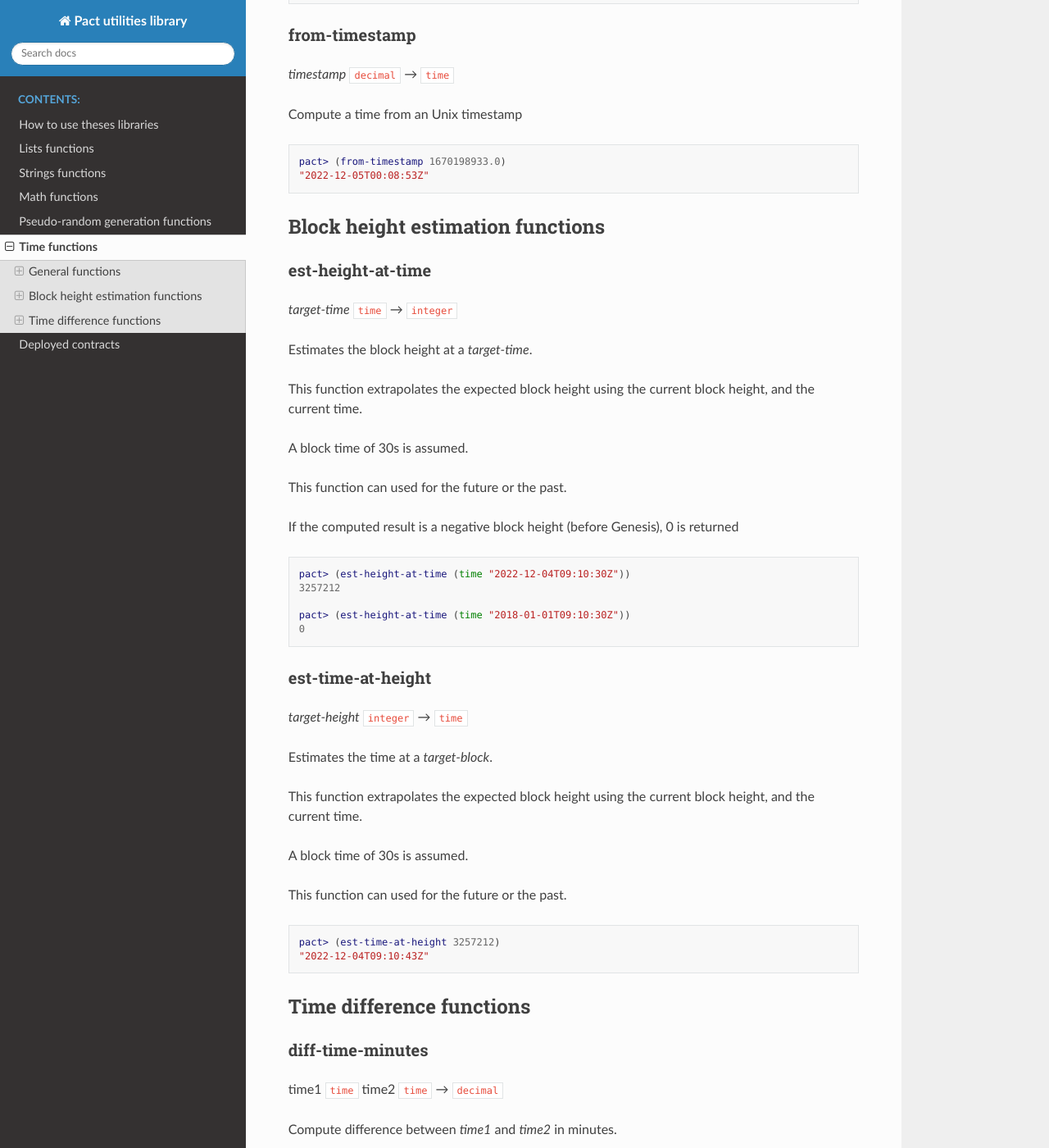
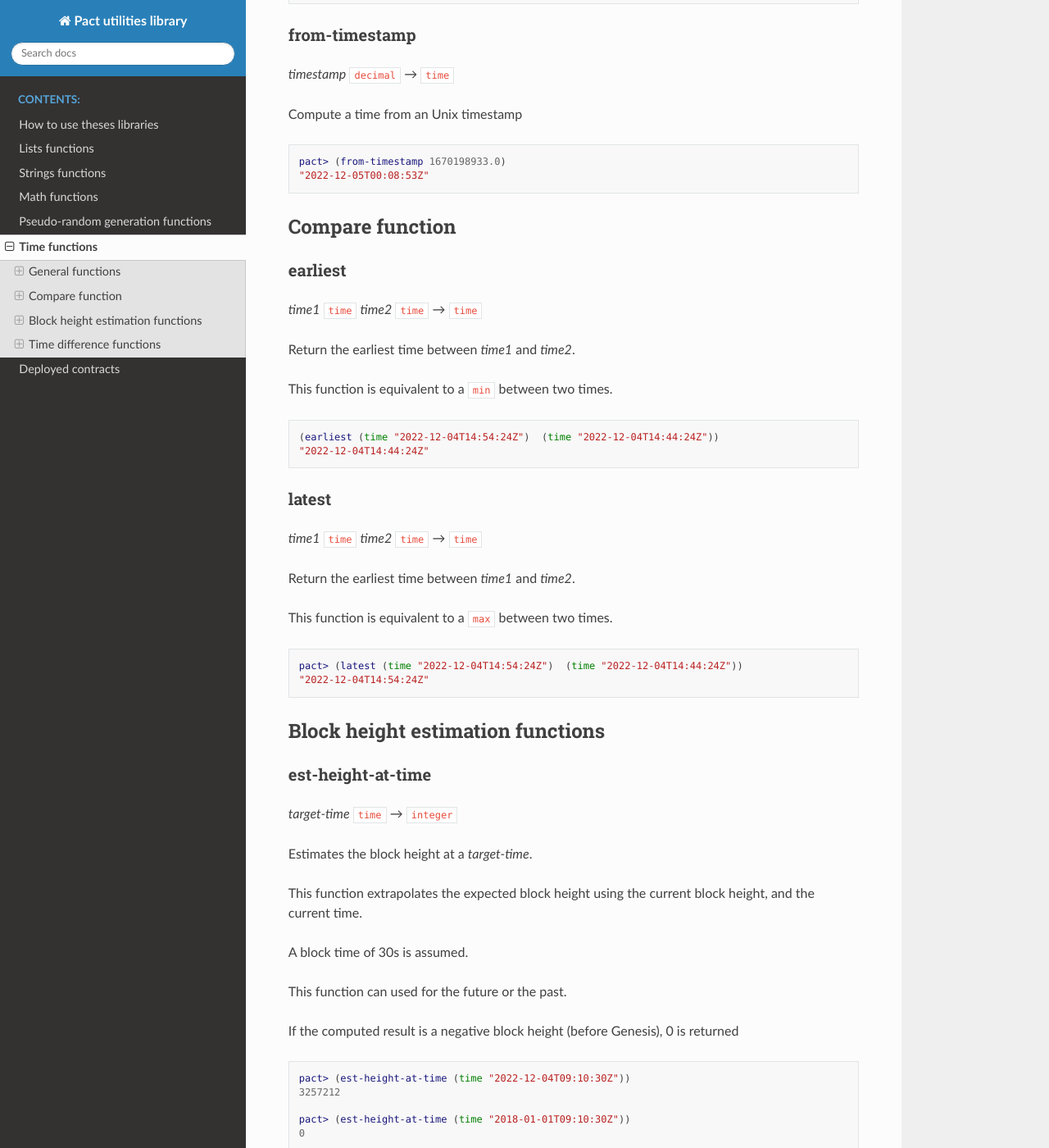
Before and after one commit to CryptoPascal31/pact-util-lib, a Sphinx documentation site: the page built from docs/source/util-time.rst, in a window 1280 px wide and 1400 px high, scrolled down 1188 px. Shown: the whole window at 82% size. Built offline with Sphinx 7.4.7 and the Read the Docs theme 2.0.0, drawn with Linux system fonts in a browser that asks for light colours.

Commit message:
Add earliest and latest functions.

```diff
--- a/docs/source/util-time.rst
+++ b/docs/source/util-time.rst
@@ -63,6 +63,38 @@ Compute a time from an Unix timestamp
 
   pact> (from-timestamp 1670198933.0)
   "2022-12-05T00:08:53Z"
+
+
+Compare function
+----------------
+
+earliest
+~~~~~~~~
+*time1* ``time`` *time2* ``time`` *→* ``time``
+
+Return the earliest time between *time1* and *time2*.
+
+This function is equivalent to a ``min`` between two times.
+
+.. code:: lisp
+
+  (earliest (time "2022-12-04T14:54:24Z")  (time "2022-12-04T14:44:24Z"))
+  "2022-12-04T14:44:24Z"
+
+
+latest
+~~~~~~~
+*time1* ``time`` *time2* ``time`` *→* ``time``
+
+Return the earliest time between *time1* and *time2*.
+
+This function is equivalent to a ``max`` between two times.
+
+.. code:: lisp
+
+  pact> (latest (time "2022-12-04T14:54:24Z")  (time "2022-12-04T14:44:24Z"))
+  "2022-12-04T14:54:24Z"
+
 
 Block height estimation functions
 ---------------------------------
```
Also changed, not shown: README.md (+2 -0 lines), 2 other files.
